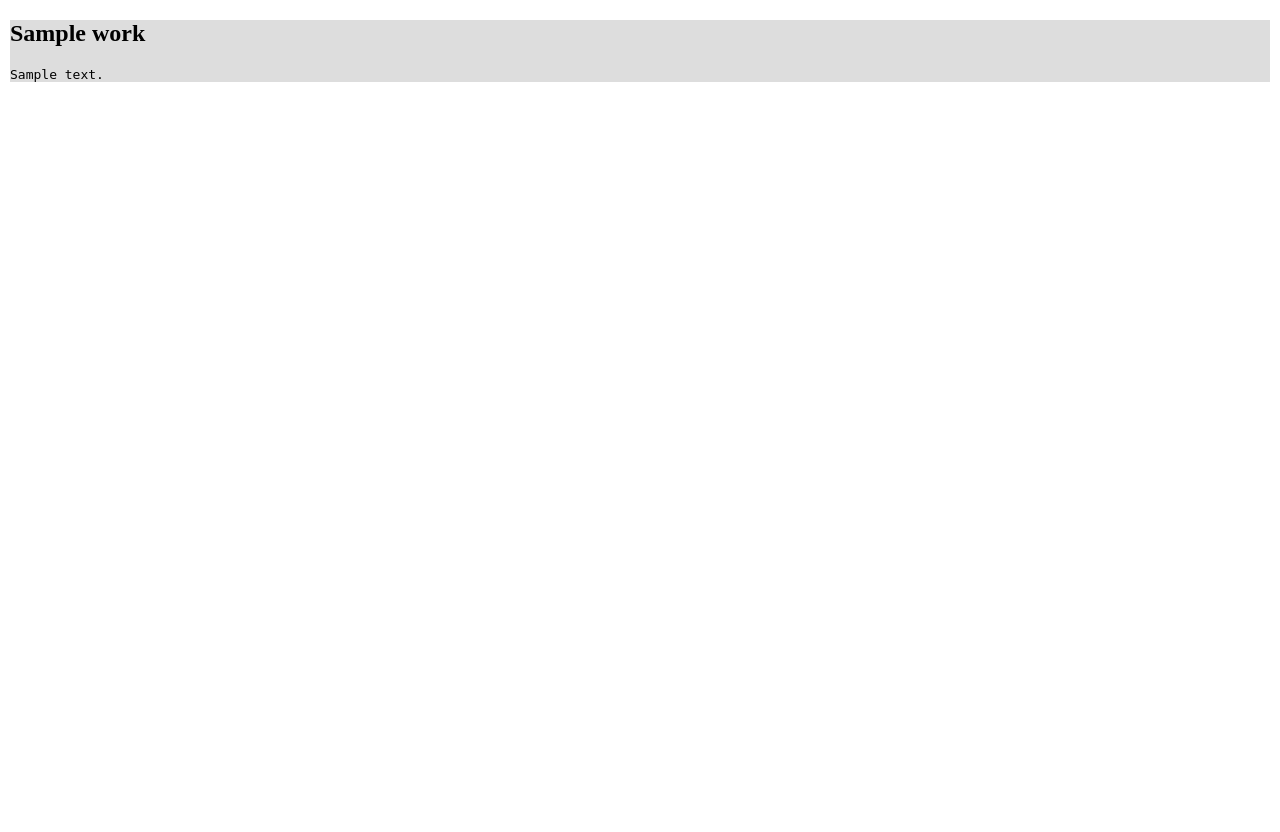
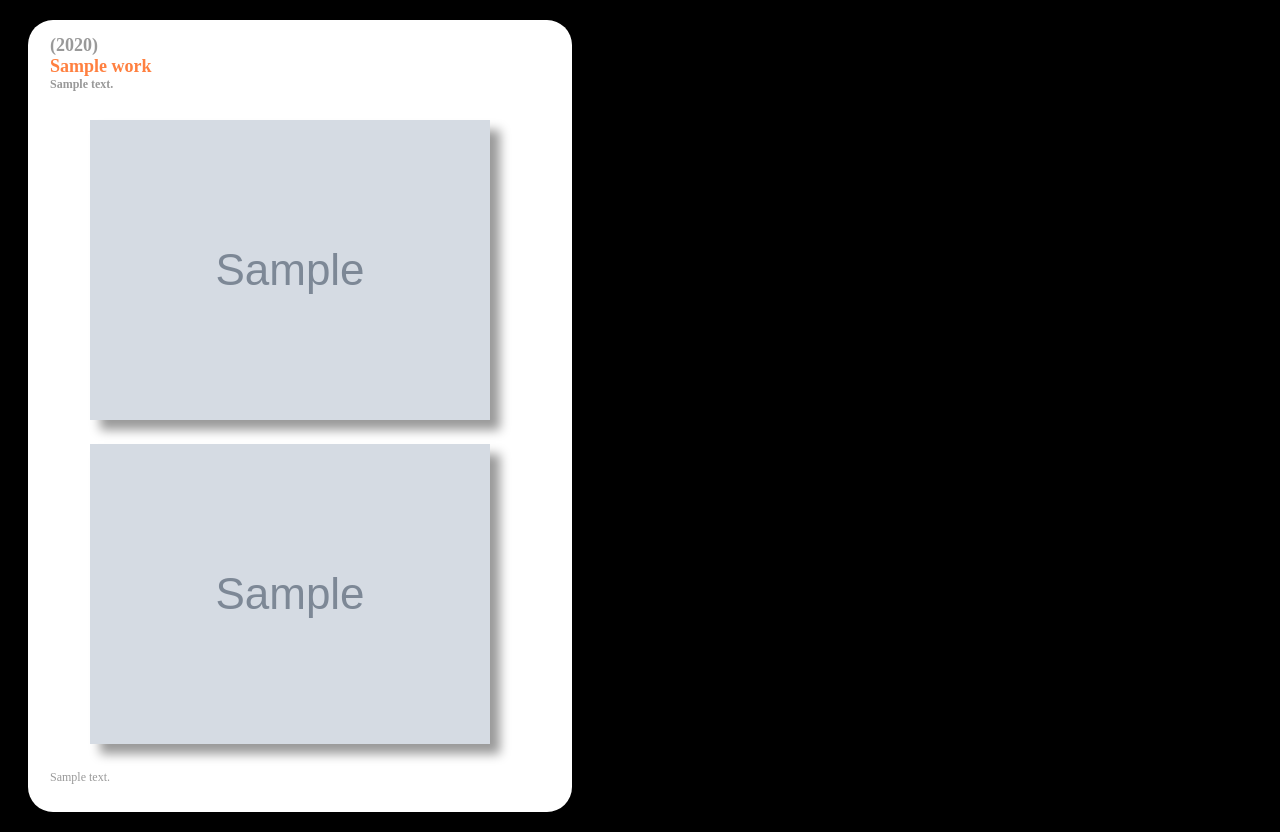
Before and after one commit to GertRietveld/kohana.gertrietveld.nl, a PHP site: template application/views/work.php in a window 1280 px wide. Before the commit the page ends 82 px from the top, so only its background shows below. Run offline with PHP 8.4, Linux system fonts and the light colour scheme; the template is opened without the code that fills it: most values are stand-ins (such as "Sample title", 1, 10 or a date in 2020); grey boxes marked "Sample" are stand-in pictures; some web fonts are replaced.

Commit message:
extended works page, added single work page

```diff
--- /dev/null
+++ b/application/views/contact.php
@@ -0,0 +1 @@
+[contact]
--- a/application/views/work.php
+++ b/application/views/work.php
@@ -1,16 +1,25 @@
+
 <!doctype html>
 <html lang="en">
 <head>
 	<meta charset="UTF-8">
-	<title>Document</title>
+	<title><?php echo $work->title; ?></title>
+	<link rel="stylesheet" href="/css/work.css" type="text/css">
 </head>
 <body>
-	<?php foreach ($works as $work) : ?>
-<div style="background-color: #dddddd; margin: 0px 2px 0px 2px">
-    <h2><?php echo $work->title; ?></h2>
-    <pre><?php echo $work->description; ?></pre>
-</div>
-<?php endforeach; ?>
+	<div class="single item">
+		<h2>(<?php echo $work->year; ?>)</h2>
+		<h1><?php echo $work->title; ?></h1>
+		<h3><?php echo $work->details; ?></h3>
+		<br>
+		<?php if ($work->img1 != "") { ?>
+		<img src='<?php echo $work->img1; ?>'><br>
+		<?php } ?>
+		<?php if ($work->img2 != "") { ?>
+		<img src='<?php echo $work->img2; ?>'><br>
+		<?php } ?>
+		<p class="description"><?php echo $work->description; ?></p>
+	<div>
 
 </body>
 </html>
--- /dev/null
+++ b/css/work.css
@@ -0,0 +1,77 @@
+	@font-face {
+        font-family: 'CartoGothicStd-Book';
+        src: url('/assets/fonts/CartoGothicStd-Book.eot?') format('eot'),
+             url('/assets/fonts/CartoGothicStd-Book.otf')  format('opentype'),
+             url('/assets/fonts/CartoGothicStd-Book.woff') format('woff'),
+             url('/assets/fonts/CartoGothicStd-Book.ttf')  format('truetype'),
+             url('/assets/fonts/CartoGothicStd-Book.svg#CartoGothicStd-Book') format('svg');
+    }
+
+    @font-face {
+        font-family: 'CartoGothicStd-Italic';
+        src: url('/assets/fonts/CartoGothicStd-Italic.eot?') format('eot'),
+             url('/assets/fonts/CartoGothicStd-Italic.otf')  format('opentype'),
+             url('/assets/fonts/CartoGothicStd-Italic.woff') format('woff'),
+             url('/assets/fonts/CartoGothicStd-Italic.ttf')  format('truetype'),
+             url('/assets/fonts/CartoGothicStd-Italic.svg#CartoGothicStd-Book') format('svg');
+    }
+
+	body {
+		background-color: #000;
+		font-family: 'CartoGothicStd-Book';
+	}
+
+	div.item {
+		background-color: white;
+		width: 500px;
+		margin: 20px;
+		border-radius: 25px;
+		padding: 15px 22px;
+		min-height: 78px;
+	}
+	div.item img.thumbnail {
+		float: left;
+		height: 75px;
+		box-shadow: 5px 5px 10px rgba(0,0,0,0.4);
+	}
+	div.item a {
+		text-decoration: none;
+		display: block;
+		margin-left: 115px;
+		font-size: 18px;
+		color: rgb(255, 128, 64);
+	}
+	div.item h1 {
+		font-size: 18px;
+		color: rgb(255, 128, 64);
+		margin: 0px;
+	}
+	div.item h2 {
+		font-size: 18px;
+		color: #999;
+		margin: 0px;
+	}
+	div.item h3 {
+		font-size: 12px;
+		color: #999;
+		margin: 0px;
+	}
+
+	div.item p.description {
+		font-size: 12px;
+		color: #999;
+	}
+
+	div.single.item img {
+		margin: 10px 40px;
+		box-shadow: 10px 10px 10px rgba(0,0,0,0.4);
+	}
+	div.item .details {
+		text-decoration: none;
+		display: block;
+		font-weight: bold;
+		margin-left: 115px;
+		margin-top: 5px;
+		font-size: 12px;
+		color: #999;
+	}
```
Also changed, not shown: application/classes/Controller/Contact.php (added, +13 -0 lines), application/classes/Controller/Works.php (renamed from application/classes/Controller/Work.php, +13 -2 lines), application/config/routes.php (+12 -5 lines), application/views/works.php (added, +19 -0 lines), 1 other file.
